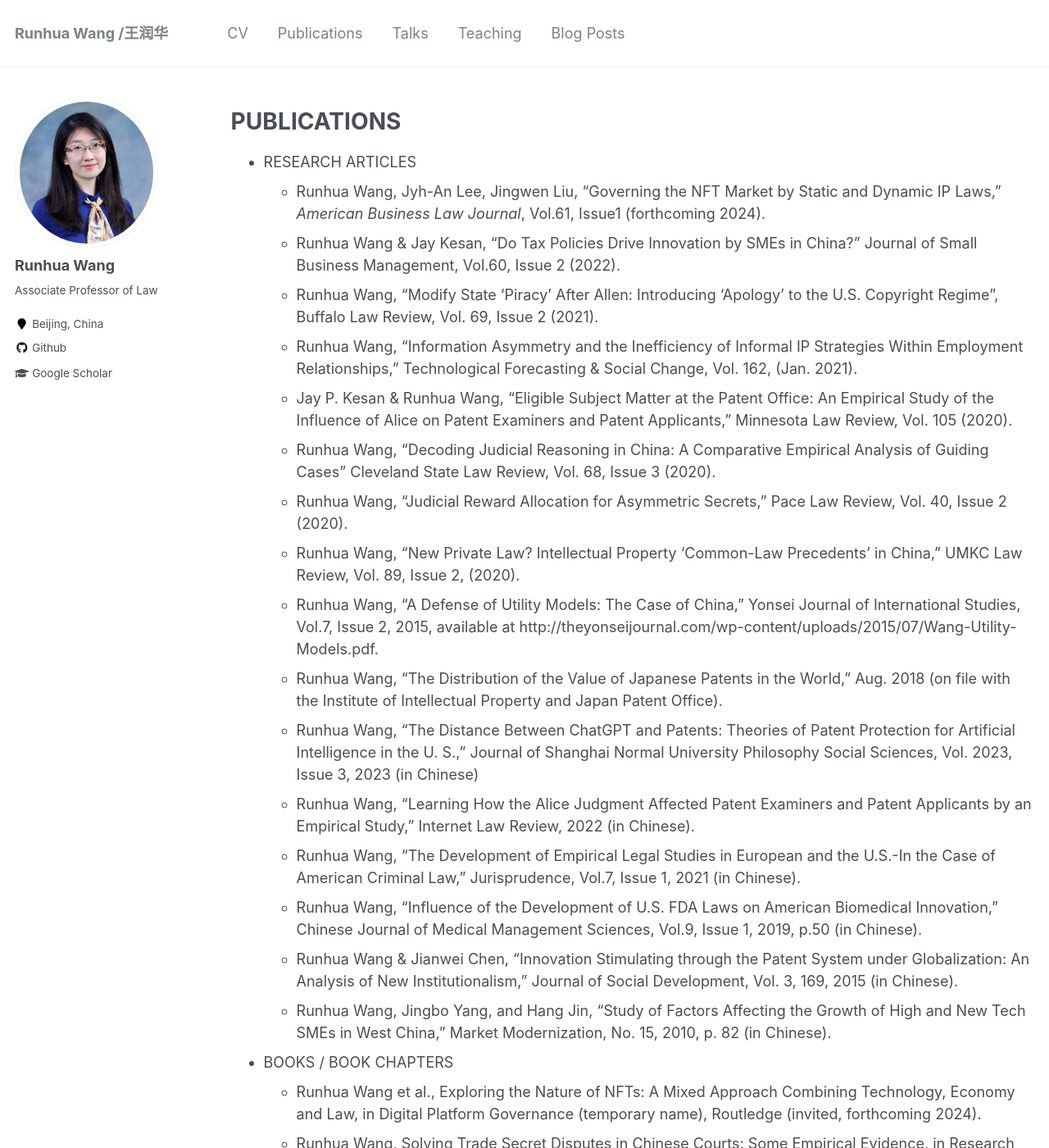
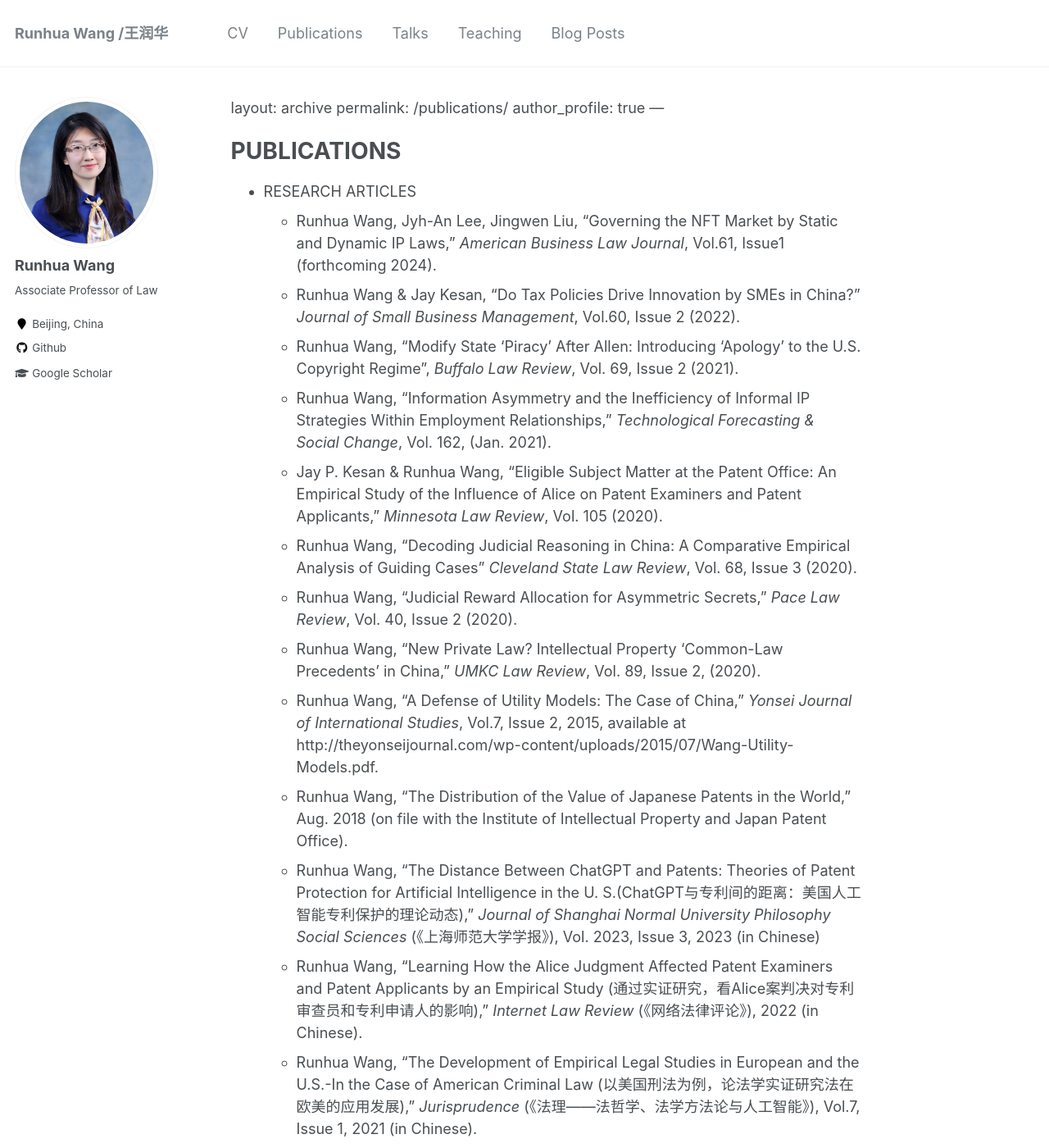
Before and after one commit to Runhua-Wang/runhua-wang.github.io, a Jekyll site: the page built from _pages/publications.md, in a window 1280 px wide and 1400 px high. Shown: the whole window at 82% size. Built offline with Jekyll 4.4.1, drawn with Linux system fonts in a browser that asks for light colours; our own code applies the rules of GitHub Pages for plain Markdown files; some of the changed text lies outside the part shown.

Commit message:
Update publications.md

```diff
--- a/_pages/publications.md
+++ b/_pages/publications.md
@@ -1,4 +1,3 @@
----
 layout: archive
 permalink: /publications/
 author_profile: true
@@ -10,26 +9,26 @@ PUBLICATIONS
 ======
 * RESEARCH ARTICLES
   * Runhua Wang, Jyh-An Lee, Jingwen Liu, “Governing the NFT Market by Static and Dynamic IP Laws,” <i>American Business Law Journal</i>, Vol.61, Issue1 (forthcoming 2024).
-  * Runhua Wang & Jay Kesan, “Do Tax Policies Drive Innovation by SMEs in China?” Journal of Small Business Management, Vol.60, Issue 2 (2022).
-  * Runhua Wang, “Modify State ‘Piracy’ After Allen: Introducing ‘Apology’ to the U.S. Copyright Regime”, Buffalo Law Review, Vol. 69, Issue 2 (2021).
-  * Runhua Wang, “Information Asymmetry and the Inefficiency of Informal IP Strategies Within Employment Relationships,” Technological Forecasting & Social Change, Vol. 162, (Jan. 2021).
-  * Jay P. Kesan & Runhua Wang, “Eligible Subject Matter at the Patent Office: An Empirical Study of the Influence of Alice on Patent Examiners and Patent Applicants,” Minnesota Law Review, Vol. 105 (2020).
-  * Runhua Wang, “Decoding Judicial Reasoning in China: A Comparative Empirical Analysis of Guiding Cases” Cleveland State Law Review, Vol. 68, Issue 3 (2020).
-  * Runhua Wang, “Judicial Reward Allocation for Asymmetric Secrets,” Pace Law Review, Vol. 40, Issue 2 (2020).
-  * Runhua Wang, “New Private Law? Intellectual Property ‘Common-Law Precedents’ in China,” UMKC Law Review, Vol. 89, Issue 2, (2020).
-  * Runhua Wang, “A Defense of Utility Models: The Case of China,” Yonsei Journal of International Studies, Vol.7, Issue 2, 2015, available at http://theyonseijournal.com/wp-content/uploads/2015/07/Wang-Utility-Models.pdf.
+  * Runhua Wang & Jay Kesan, “Do Tax Policies Drive Innovation by SMEs in China?” <i>Journal of Small Business Management</i>, Vol.60, Issue 2 (2022).
+  * Runhua Wang, “Modify State ‘Piracy’ After Allen: Introducing ‘Apology’ to the U.S. Copyright Regime”, <i>Buffalo Law Review</i>, Vol. 69, Issue 2 (2021).
+  * Runhua Wang, “Information Asymmetry and the Inefficiency of Informal IP Strategies Within Employment Relationships,” <i>Technological Forecasting & Social Change</i>, Vol. 162, (Jan. 2021).
+  * Jay P. Kesan & Runhua Wang, “Eligible Subject Matter at the Patent Office: An Empirical Study of the Influence of Alice on Patent Examiners and Patent Applicants,” <i>Minnesota Law Review</i>, Vol. 105 (2020).
+  * Runhua Wang, “Decoding Judicial Reasoning in China: A Comparative Empirical Analysis of Guiding Cases” <i>Cleveland State Law Review</i>, Vol. 68, Issue 3 (2020).
+  * Runhua Wang, “Judicial Reward Allocation for Asymmetric Secrets,” <i>Pace Law Review</i>, Vol. 40, Issue 2 (2020).
+  * Runhua Wang, “New Private Law? Intellectual Property ‘Common-Law Precedents’ in China,” <i>UMKC Law Review</i>, Vol. 89, Issue 2, (2020).
+  * Runhua Wang, “A Defense of Utility Models: The Case of China,” <i>Yonsei Journal of International Studies</i>, Vol.7, Issue 2, 2015, available at http://theyonseijournal.com/wp-content/uploads/2015/07/Wang-Utility-Models.pdf.
   * Runhua Wang, “The Distribution of the Value of Japanese Patents in the World,” Aug. 2018 (on file with the Institute of Intellectual Property and Japan Patent Office).
-  * Runhua Wang, “The Distance Between ChatGPT and Patents: Theories of Patent Protection for Artificial Intelligence in the U. S.,” Journal of Shanghai Normal University Philosophy Social Sciences, Vol. 2023, Issue 3, 2023 (in Chinese)
-  * Runhua Wang, “Learning How the Alice Judgment Affected Patent Examiners and Patent Applicants by an Empirical Study,” Internet Law Review, 2022 (in Chinese).
-  * Runhua Wang, “The Development of Empirical Legal Studies in European and the U.S.-In the Case of American Criminal Law,” Jurisprudence, Vol.7, Issue 1, 2021 (in Chinese).
-  * Runhua Wang, “Influence of the Development of U.S. FDA Laws on American Biomedical Innovation,” Chinese Journal of Medical Management Sciences, Vol.9, Issue 1, 2019, p.50 (in Chinese).
-  * Runhua Wang & Jianwei Chen, “Innovation Stimulating through the Patent System under Globalization: An Analysis of New Institutionalism,” Journal of Social Development, Vol. 3, 169, 2015 (in Chinese).
-  * Runhua Wang, Jingbo Yang, and Hang Jin, “Study of Factors Affecting the Growth of High and New Tech SMEs in West China,” Market Modernization, No. 15, 2010, p. 82 (in Chinese).
+  * Runhua Wang, “The Distance Between ChatGPT and Patents: Theories of Patent Protection for Artificial Intelligence in the U. S.(ChatGPT与专利间的距离：美国人工智能专利保护的理论动态),” <i>Journal of Shanghai Normal University Philosophy Social Sciences</i> (《上海师范大学学报》), Vol. 2023, Issue 3, 2023 (in Chinese)
+  * Runhua Wang, “Learning How the Alice Judgment Affected Patent Examiners and Patent Applicants by an Empirical Study (通过实证研究，看Alice案判决对专利审查员和专利申请人的影响),” <i>Internet Law Review</i> (《网络法律评论》), 2022 (in Chinese).
+  * Runhua Wang, “The Development of Empirical Legal Studies in European and the U.S.-In the Case of American Criminal Law (以美国刑法为例，论法学实证研究法在欧美的应用发展),”<i> Jurisprudence</i> (《法理——法哲学、法学方法论与人工智能》), Vol.7, Issue 1, 2021 (in Chinese).
+  * Runhua Wang, “Influence of the Development of U.S. FDA Laws on American Biomedical Innovation (FDA法发展对美国生物医药创新的影响),” <i>Chinese Journal of Medical Management Sciences</i> (《中国医疗管理科学》), Vol.9, Issue 1, 2019, p.50 (in Chinese).
+  * Runhua Wang & Jianwei Chen, “Innovation Stimulating through the Patent System under Globalization: An Analysis of New Institutionalism (全球化背景下的激励创新与专利系统——一个新制度主义的分析),” <i>Journal of Social Development</i> (《社会发展研究》), Vol. 3, 169, 2015 (in Chinese).
+  * Runhua Wang, Jingbo Yang, and Hang Jin, “Study of Factors Affecting the Growth of High and New Tech SMEs in West China (西部地区中小型高新技术企业成长阶段影响要素研究),” <i>Market Modernization</i> (《商场现代化》), No. 15, 2010, p. 82 (in Chinese).
 
 * BOOKS / BOOK CHAPTERS
   * Runhua Wang et al., Exploring the Nature of NFTs: A Mixed Approach Combining Technology, Economy and Law, in Digital Platform Governance (temporary name), Routledge (invited, forthcoming 2024).
   * Runhua Wang, Solving Trade Secret Disputes in Chinese Courts: Some Empirical Evidence, in Research Handbook on Empirical Studies in Intellectual Property Law, Edward Elgar Publishing (invited, 2023).
-  * Runhua Wang & Wujun Zhang, Legal Analysis of Artificial Intelligence, Intellectual Property Publishing House, 2023 (in Chinese, 《人工智能法律分析》).
+  * Runhua Wang & Wujun Zhang, Legal Analysis of Artificial Intelligence, Intellectual Property Publishing House, 2023 (in Chinese,《人工智能法律分析》).
   * Runhua Wang et al., Legal Protection for Scientists and Engineers: Cases, Policies, and Legal Advice, Intellectual Property Publishing House, 2022 (in Chinese，《科研活动权益保护案例汇编》).
   * Runhua Wang, Trade Secret Protection in the United States, Intellectual Property Publishing House, 2021 (in Chinese，《第四知识产权:美国商业秘密保护》).
   * Runhua Wang, Introduction to the Theories of Legal Protection for Intellectual Property, Intellectual Property Publishing House, 2022 (in Chinese，《知识产权法律保护学说概论》).
```
